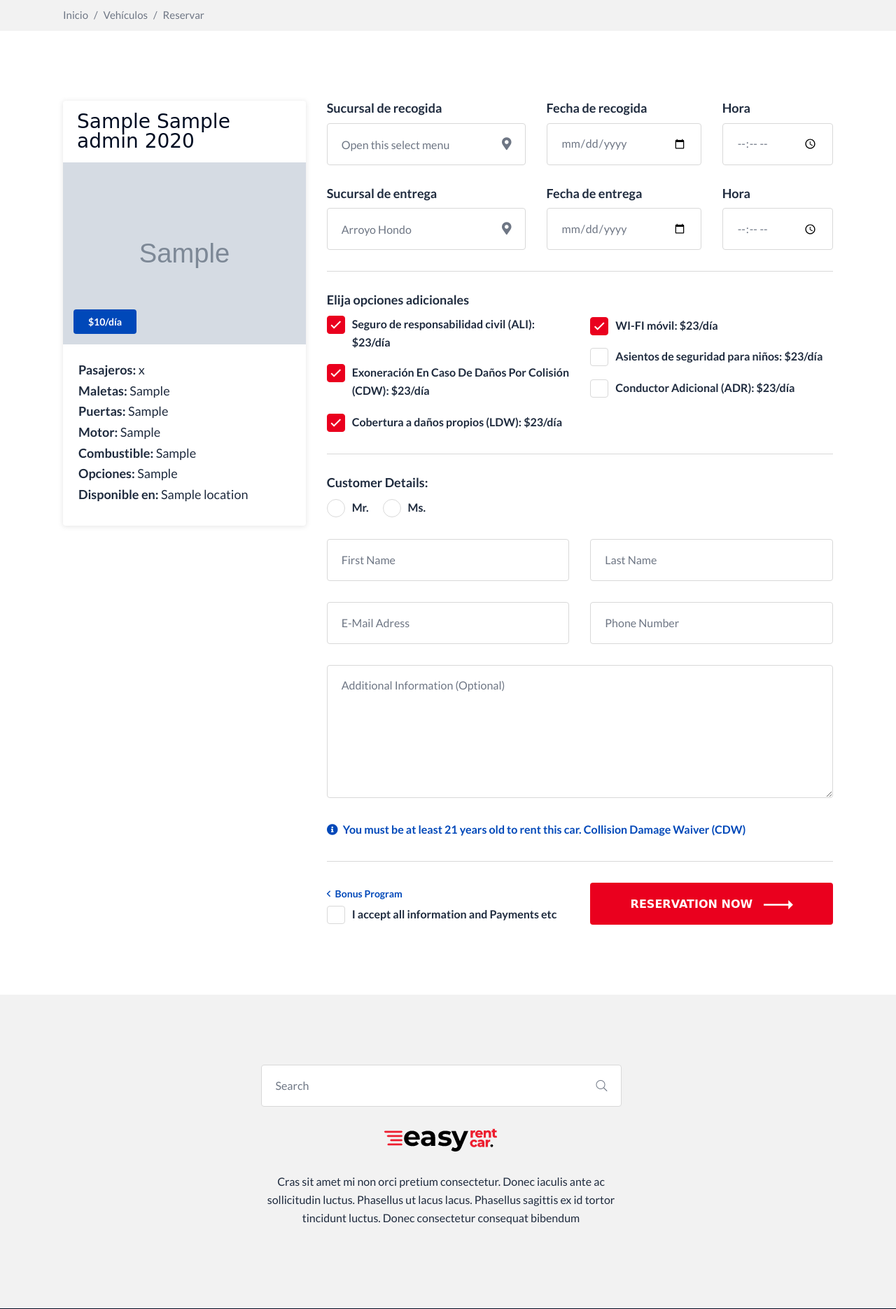
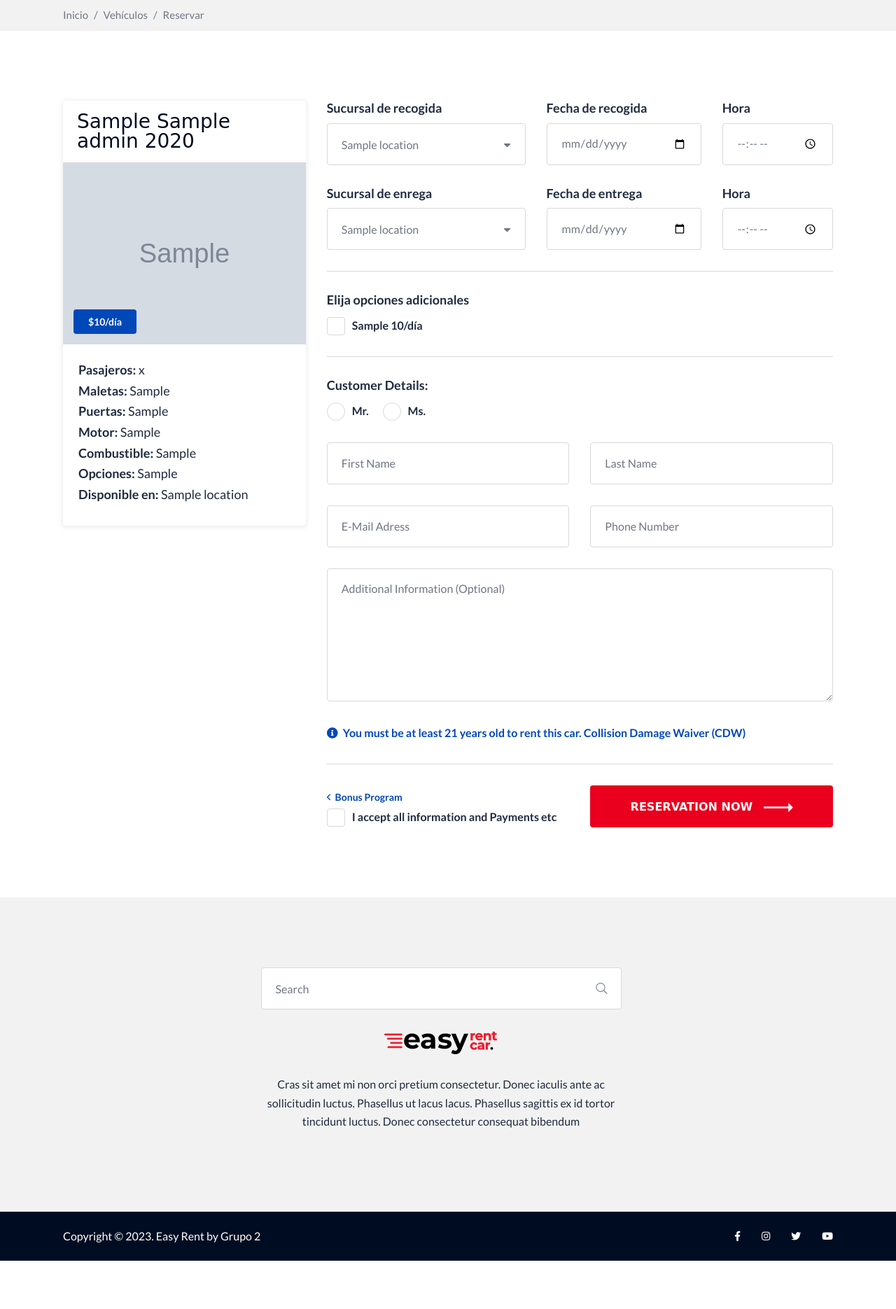
Before and after one commit to alanaquino/easy_rent_car, a PHP site: page /reservar_auto.php?id=1 in a window 1280 px wide. Shown: the part 266-2136 px from the top of the page at 70% size. After the commit the page ends 2067 px from the top, so only its background shows below. Run offline with PHP 8.4, Linux system fonts and the light colour scheme; the visitor is signed in with stand-in values (Sample User, id 1); tables that the repository leaves empty or names only in its code hold one stand-in row (values such as "Sample post"); grey boxes marked "Sample" are stand-in pictures; some libraries are stand-ins or nearby versions; some web fonts are replaced.

Commit message:
Various modifications

```diff
--- a/controllers/login.php
+++ b/controllers/login.php
@@ -53,7 +53,7 @@
                 // Allow only verified user
                 if($is_active == '1') {
                     if($email_signin == $email && $password_signin == $password) {
-                       header("Location: ./dashboard.php");
+                       header("Location: ./cars.php");
 
                        $_SESSION['id'] = $id;
                        $_SESSION['firstname'] = $firstname;
--- a/reservar_auto.php
+++ b/reservar_auto.php
@@ -1,6 +1,10 @@
 <?php
 
 session_start();
+
+if(!isset($_SESSION['email'])){ //if login in session is not set
+    header("Location: login.php");
+}
 
 // Database connection
 include('config/db.php');
@@ -56,6 +60,32 @@ if ($result->num_rows > 0) {
     echo "falla en el query para buscar los datos";
 }
 
+
+$sql = "SELECT * FROM locations";
+$result2 = $connection->query($sql);
+
+if ($result2->num_rows > 0) {
+    // output data of each row
+    $locations_name = array();
+    while($row = $result2->fetch_array()) {
+        $locations_name[] = $row;
+    }
+} else {
+    echo "falla en el query para buscar las ubicaciones";
+}
+
+$sql = "SELECT * FROM `extra_services` ORDER BY `extra_services`.`tipo` ASC";
+$result3 = $connection->query($sql);
+
+if ($result3->num_rows > 0) {
+    // output data of each row
+    $extra_services = array();
+    while($row = $result3->fetch_array()) {
+        $extra_services[] = $row;
+    }
+} else {
+    echo "falla en el query para buscar extra_services";
+}
 
 
 
@@ -184,20 +214,13 @@ include('./head.php');
                     <div class="reservation_form">
                         <form action="#">
                             <div class="row">
-                                <div class="col-lg-5 col-md-12 col-sm-12 col-xs-12">
+                                <div class="col-lg-5 col-md-12 col-sm-12 col-xs-12" style="z-index: 500;">
 
                                     <div class="form_item" data-aos="fade-up" data-aos-delay="100">
                                         <h4 class="input_title">Sucursal de recogida</h4>
-                                        <div class="position-relative">
-
-                                            <select id="location_two"  name="location" aria-label="Default select example">
-                                                <option selected>Open this select menu</option>
-                                                <option value="1">One</option>
-                                                <option value="2">Two</option>
-                                                <option value="3">Three</option>
+                                            <select class="form_item" disabled id="location_two"  name="location" aria-label="Default select example">
+                                                <option selected><?php echo $location_name; ?></option>
                                             </select>
-                                            <label for="location_two" class="input_icon"><i class="fas fa-map-marker-alt"></i></label>
-                                        </div>
                                     </div>
 
                                 </div>
@@ -216,13 +239,16 @@ include('./head.php');
                                     </div>
                                 </div>
 
-                                <div class="col-lg-5 col-md-12 col-sm-12 col-xs-12">
-                                    <div class="form_item" data-aos="fade-up" data-aos-delay="400">
-                                        <h4 class="input_title">Sucursal de entrega</h4>
-                                        <div class="position-relative">
-                                            <input id="location_three" type="text" name="location" placeholder="Arroyo Hondo">
-                                            <label for="location_three" class="input_icon"><i class="fas fa-map-marker-alt"></i></label>
-                                        </div>
+                                <div class="col-lg-5 col-md-12 col-sm-12 col-xs-12" style="z-index: 500;">
+                                    <div class="form_item" data-aos="fade-up" data-aos-delay="100">
+                                        <h4 class="input_title">Sucursal de enrega</h4>
+                                        <select id="location_two"  name="location" aria-label="Default select example">
+
+                                            <?php foreach($locations_name as $row){ ?>
+                                                <option selected><?php echo $row['name']; ?></option>
+                                            <?php } ?>
+
+                                        </select>
                                     </div>
                                 </div>
 
@@ -246,29 +272,16 @@ include('./head.php');
                             <div class="reservation_offer_checkbox">
                                 <h4 class="input_title" data-aos="fade-up" data-aos-delay="800">Elija opciones adicionales</h4>
                                 <div class="row">
-                                    <div class="col-lg-6 col-md-12 col-sm-12 col-xs-12" data-aos="fade-up" data-aos-delay="900">
+                                    <div class="col-lg-8 col-md-12 col-sm-12 col-xs-12" data-aos="fade-up" data-aos-delay="900">
+
+                                        <?php foreach($extra_services as $row){ ?>
                                         <div class="checkbox_input">
-                                            <label for="offer1"><input type="checkbox" id="offer1" checked> Seguro de responsabilidad civil (ALI): $23/día</label>
+                                            <label for="offer1"><input type="checkbox" id="offer1" <?php if($row['obligatorio'] ==1){ echo "checked";}; ?>> <?php echo $row['detalles']; ?> <?php echo $row['precio']; ?>/día</label>
                                         </div>
-                                        <div class="checkbox_input">
-                                            <label for="offer2"><input type="checkbox" id="offer2" checked> Exoneración En Caso De Daños Por Colisión (CDW): $23/día</label>
-                                        </div>
-                                        <div class="checkbox_input">
-                                            <label for="offer3"><input type="checkbox" id="offer3" checked> Cobertura a daños propios (LDW): $23/día</label>
-                                        </div>
+                                        <?php } ?>
+
                                     </div>
 
-                                    <div class="col-lg-6 col-md-12 col-sm-12 col-xs-12" data-aos="fade-up" data-aos-delay="900">
-                                        <div class="checkbox_input">
-                                            <label for="offer4"><input type="checkbox" id="offer4" checked> WI-FI móvil: $23/día</label>
-                                        </div>
-                                        <div class="checkbox_input">
-                                            <label for="offer5"><input type="checkbox" id="offer5"> Asientos de seguridad para niños: $23/día</label>
-                                        </div>
-                                        <div class="checkbox_input">
-                                            <label for="offer6"><input type="checkbox" id="offer6"> Conductor Adicional (ADR): $23/día</label>
-                                        </div>
-                                    </div>
                                 </div>
                             </div>
 
```
Also changed, not shown: details.php (+3 -22 lines).
